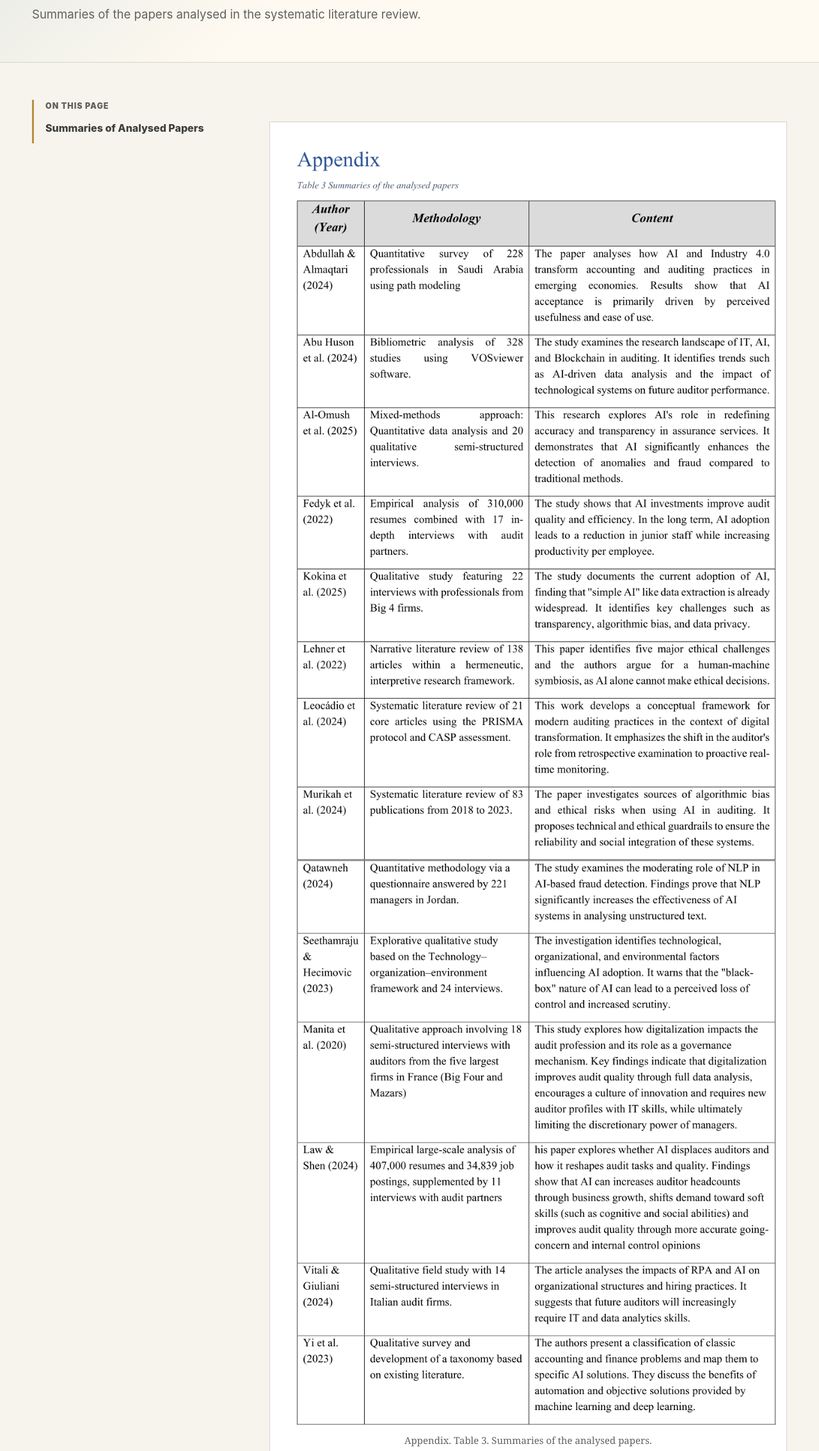
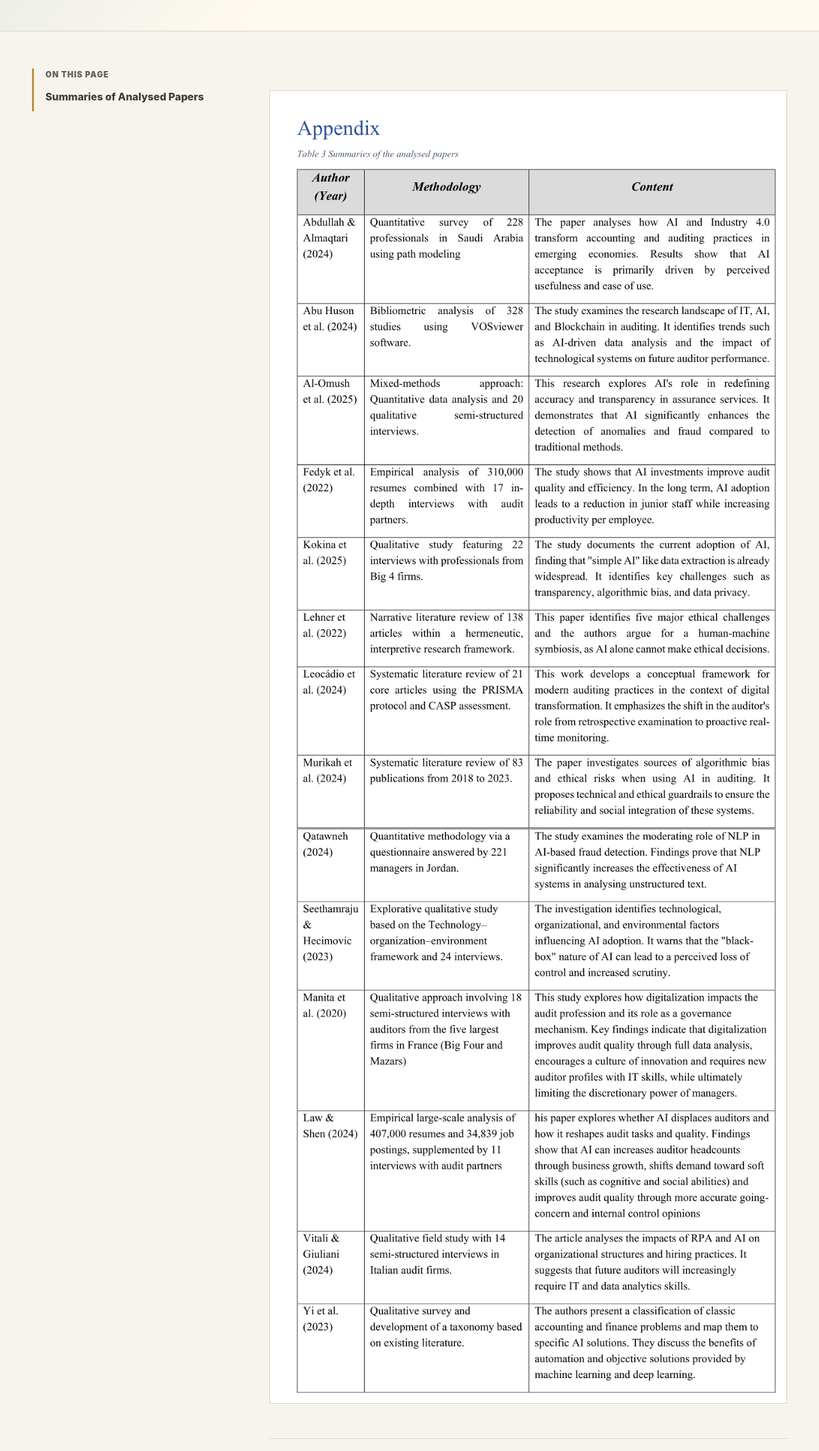
Before and after one commit to J10023314/AI4QMS.github.io, a plain HTML site: page appendix.html in a window 1280 px wide. Shown: the part 292-2560 px from the top of the page at 64% size. Drawn offline with Linux system fonts and the light colour scheme.

Commit message:
Update appendix.html

```diff
--- a/appendix.html
+++ b/appendix.html
@@ -23,7 +23,6 @@
     <div class="page-hero-inner">
       <p class="eyebrow">Supporting Material</p>
       <h1>Appendix</h1>
-      <p>Summaries of the papers analysed in the systematic literature review.</p>
     </div>
   </section>
   <div class="page-grid">
@@ -36,7 +35,6 @@
   <section id="analysed-papers">
     <figure class="paper-figure appendix-table">
       <img src="assets/appendix-table-3-complete.png" alt="Table 3: Summaries of the analysed papers">
-      <figcaption>Appendix. Table 3. Summaries of the analysed papers.</figcaption>
     </figure>
   </section>
       <nav class="next-links" aria-label="Page navigation">
```
